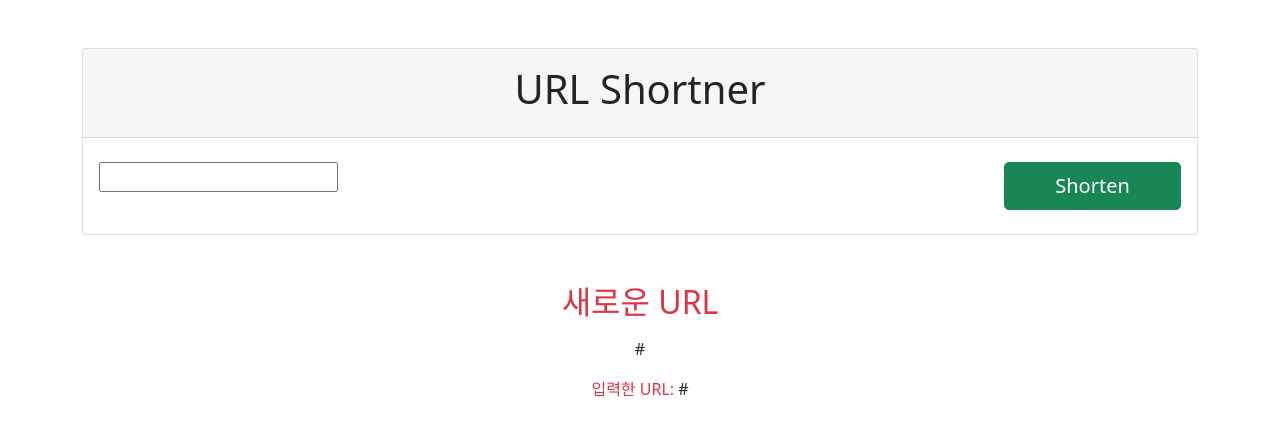
After one commit to justzino/URL_Shortener, a Django app: template urlshortener/templates/urlshortener/home.html in a window 1280 px wide. The commit adds this page. Shown: the top 436 px of the page. Run offline with Django 3.2, Linux system fonts and the light colour scheme; tables that the repository leaves empty hold one stand-in row (values such as "Sample post"); the template is opened without the code that fills it: values that come from a table or form of the project are taken from there, most other values are stand-ins (such as "Sample title", 1, 10 or a date in 2020).

Commit message:
FEAT: Add forms & home.html

```diff
--- /dev/null
+++ b/urlshortener/forms.py
@@ -0,0 +1,11 @@
+from django import forms
+
+from .models import URLMap
+
+
+class ShortenerForm(forms.ModelForm):
+    original_url = forms.URLField()
+
+    class Meta:
+        model = URLMap
+        fields = ('original_url',)
--- a/urlshortener/templates/urlshortener/base.html
+++ b/urlshortener/templates/urlshortener/base.html
@@ -15,6 +15,12 @@
   </head>
   <body>
 
+    {% block body %}
+
+
+
+    {% endblock body %}
+
     <script
       src="https://cdn.jsdelivr.net/npm/bootstrap@5.1.3/dist/js/bootstrap.bundle.min.js"
       integrity="sha384-ka7Sk0Gln4gmtz2MlQnikT1wXgYsOg+OMhuP+IlRH9sENBO0LRn5q+8nbTov4+1p"
--- /dev/null
+++ b/urlshortener/templates/urlshortener/home.html
@@ -0,0 +1,40 @@
+{% extends 'urlshortener/base.html' %}
+
+{% block body %}
+
+<div class="container">
+  <div class="card mt-5">
+    <div class="card-header text-center py-3">
+      <h1>URL Shortner </h1>
+    </div>
+    <div class="px-3 py-4">
+      <form action="" method="POST">
+        {% csrf_token %}
+        <div class="row g-1">
+          <div class="col-10">{{form.original_url}}</div>
+          <div class="col-2">
+            <button class="btn btn-success btn-lg w-100" type="submit">
+              Shorten
+            </button>
+          </div>
+        </div>
+      </form>
+    </div>
+  </div>
+  {% if errors %}
+  <div class="alert alert-danger mt-4" role="alert">
+    <p>{{errors}}</p>
+  </div>
+  {% endif %}
+
+  {% if new_url %}
+
+  <div class="mx-auto text-center mt-5">
+    <h2 class="text-danger">새로운 URL</h2>
+    <p></p>
+    <p class="">{{new_url}}</p>
+    <p><span class="text-danger">입력한 URL:</span> {{original_url}}</p>
+  </div>
+  {% endif %}
+</div>
+{% endblock body %}
```
